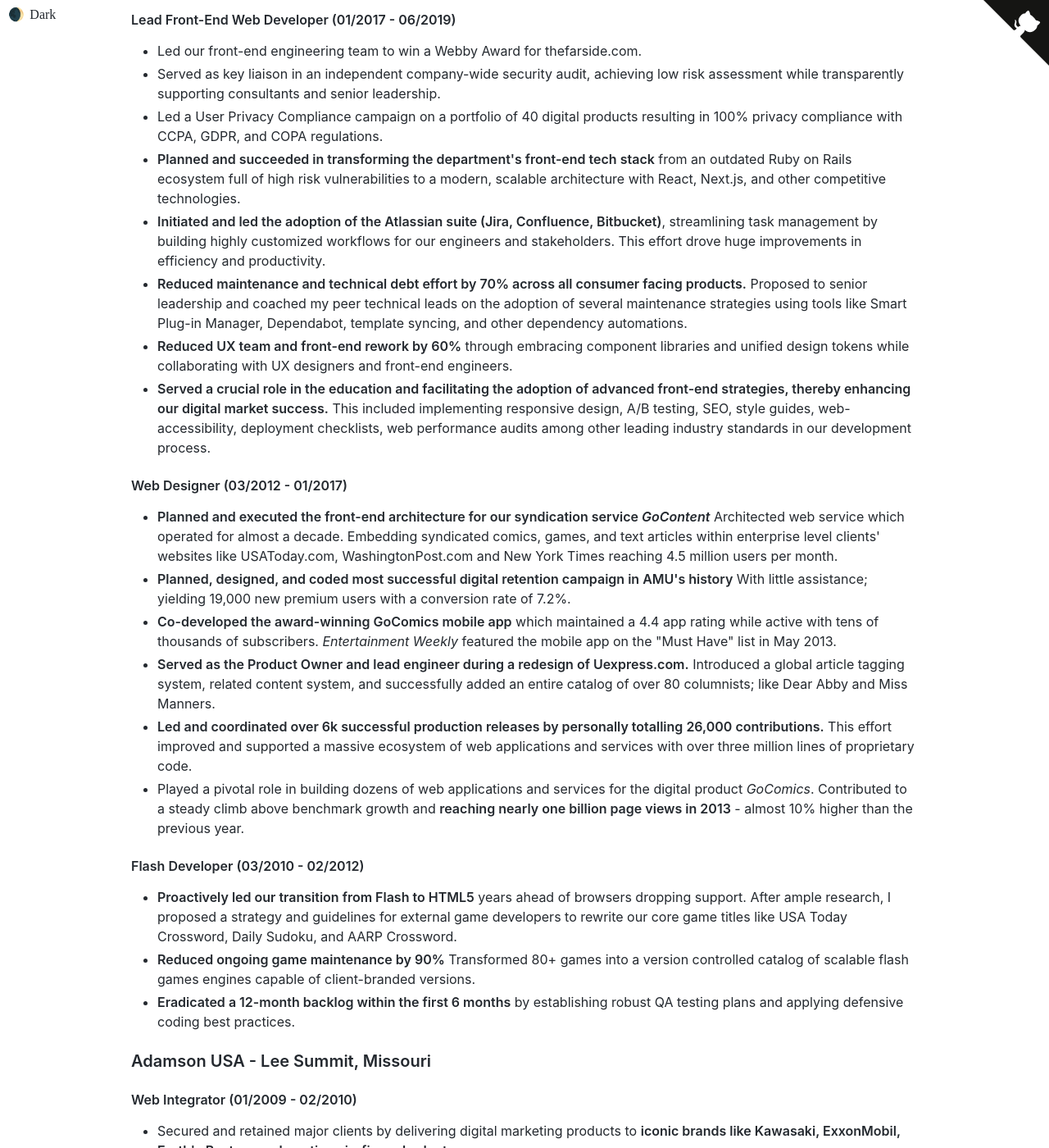
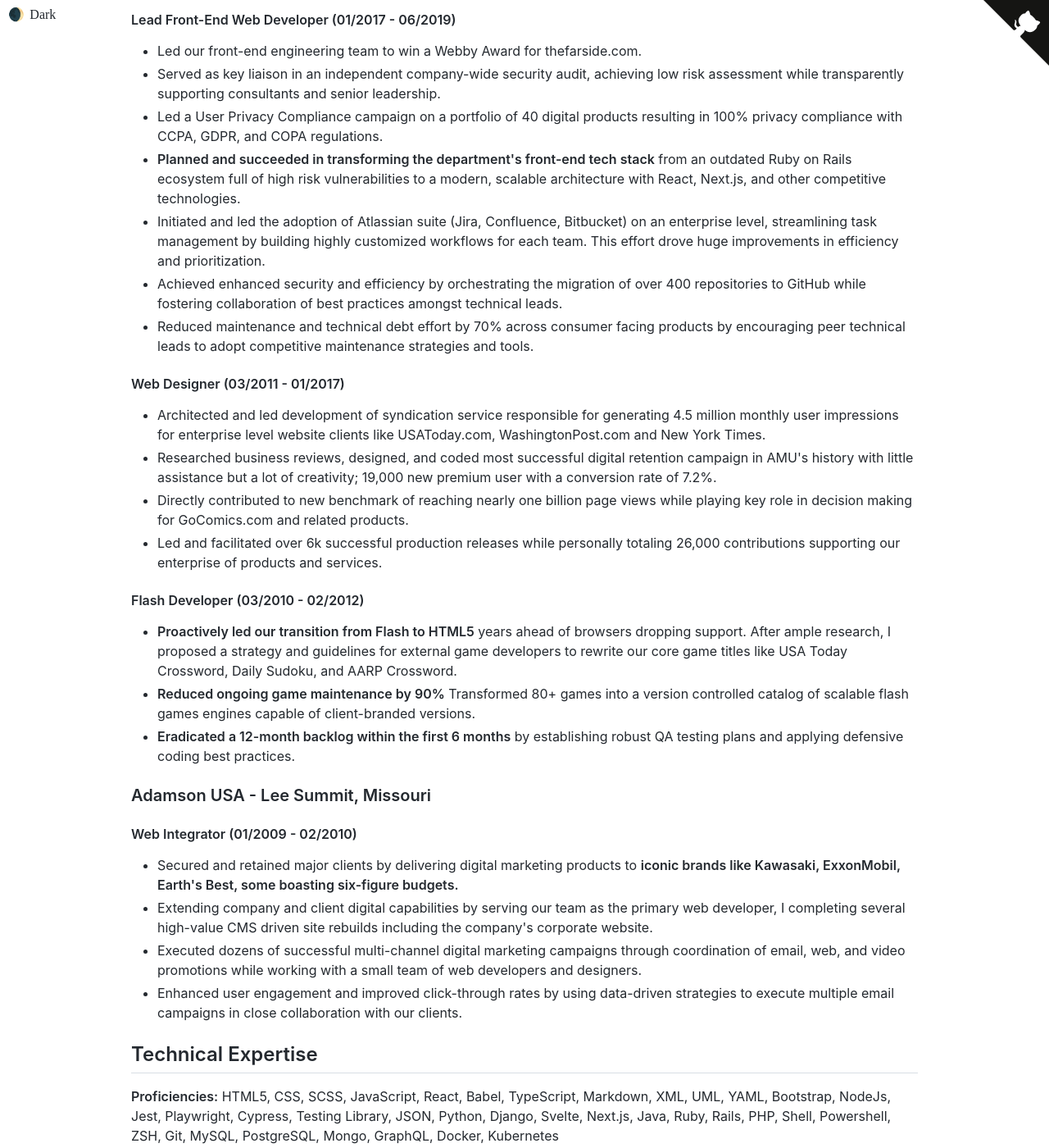
Before and after one commit to abarrows/resume, a Jekyll site: the page formats/index.html, which Jekyll copies as it is, in a window 1280 px wide and 1400 px high, scrolled down 1566 px. Shown: the whole window at 82% size. Built offline with Jekyll 4.4.1, drawn with Linux system fonts in a browser that asks for light colours.

```diff
--- a/formats/index.html
+++ b/formats/index.html
@@ -222,55 +222,16 @@ five minutes, all without leaving VS Code.</strong> The workflow was widely accl
         ecosystem full of high risk vulnerabilities to a modern, scalable architecture with React, Next.js, and other
         competitive technologies.
       </li>
-      <li><strong>Initiated and led the adoption of the Atlassian suite (Jira, Confluence, Bitbucket)</strong>, streamlining task management by building highly customized workflows for our engineers and stakeholders. This effort drove huge improvements in efficiency and productivity.</li>
-      <li>
-        <strong>Reduced maintenance and technical debt effort by 70% across all consumer facing products.</strong> Proposed to senior
-        leadership and coached my peer technical leads on the adoption of several maintenance strategies using tools like Smart Plug-in Manager, Dependabot, template syncing, and other dependency automations.
-      </li>
-      <li>
-        <strong>Reduced UX team and front-end rework by 60%</strong> through embracing component
-        libraries and unified design tokens while collaborating with UX designers and
-        front-end engineers.
-      </li>
-      <li>
-        <strong>Served a crucial role in the education and facilitating the adoption of
-advanced front-end strategies, thereby enhancing our digital market success.</strong>
-        This included implementing responsive design, A/B testing, SEO,
-        style guides, web-accessibility, deployment checklists, web performance audits
-        among other leading industry standards in our development process.
-      </li>
+      <li>Initiated and led the adoption of Atlassian suite (Jira, Confluence, Bitbucket) on an enterprise level, streamlining task management by building highly customized workflows for each team. This effort drove huge improvements in efficiency and prioritization.</li>
+      <li>Achieved enhanced security and efficiency by orchestrating the migration of over 400 repositories to GitHub while fostering collaboration of best practices amongst technical leads.</li>
+      <li>Reduced maintenance and technical debt effort by 70% across consumer facing products by encouraging peer technical leads to adopt competitive maintenance strategies and tools.</li>
     </ul>
-    <h4 id="web-designer-032012---012017"><a class="anchor" aria-hidden="true" tabindex="-1" href="#web-designer-032012---012017"><span class="octicon octicon-link"></span></a>Web Designer (03/2012 - 01/2017)</h4>
+    <h4 id="web-designer-032011---012017"><a class="anchor" aria-hidden="true" tabindex="-1" href="#web-designer-032011---012017"><span class="octicon octicon-link"></span></a>Web Designer (03/2011 - 01/2017)</h4>
     <ul>
-      <li>
-        <strong>Planned and executed the front-end architecture for our syndication service <em>GoContent</em></strong> Architected web service
-        which operated for almost a decade. Embedding syndicated comics, games, and text articles within enterprise level
-        clients' websites like USAToday.com, WashingtonPost.com and New York Times reaching 4.5 million users per month.
-      </li>
-      <li>
-        <strong>Planned, designed, and coded most successful digital retention campaign in AMU's history</strong> With little assistance; yielding
-        19,000 new premium users with a conversion rate of 7.2%.
-      </li>
-      <li>
-        <strong>Co-developed the award-winning GoComics mobile app</strong> which maintained a 4.4
-        app rating while active with tens of thousands of subscribers. <em>Entertainment
-Weekly</em> featured the mobile app on the "Must Have" list in May 2013.
-      </li>
-      <li>
-        <strong>Served as the Product Owner and lead engineer during a redesign of Uexpress.com.</strong> Introduced a global article tagging
-        system, related content system, and successfully added an entire catalog of over 80 columnists; like Dear Abby and Miss
-        Manners.
-      </li>
-      <li>
-        <strong>Led and coordinated over 6k successful production releases by personally
-totalling 26,000 contributions.</strong> This effort improved and supported a massive
-        ecosystem of web applications and services with over three million lines of proprietary code.
-      </li>
-      <li>
-        Played a pivotal role in building dozens of web applications and services for the digital product <em>GoComics</em>.
-        Contributed to a steady climb above benchmark growth and <strong>reaching nearly one billion page views in 2013</strong> - almost
-        10% higher than the previous year.
-      </li>
+      <li>Architected and led development of syndication service responsible for generating 4.5 million monthly user impressions for enterprise level website clients like USAToday.com, WashingtonPost.com and New York Times.</li>
+      <li>Researched business reviews, designed, and coded most successful digital retention campaign in AMU's history with little assistance but a lot of creativity; 19,000 new premium user with a conversion rate of 7.2%.</li>
+      <li>Directly contributed to new benchmark of reaching nearly one billion page views while playing key role in decision making for GoComics.com and related products.</li>
+      <li>Led and facilitated over 6k successful production releases while personally totaling 26,000 contributions supporting our enterprise of products and services.</li>
     </ul>
     <h4 id="flash-developer-032010---022012"><a class="anchor" aria-hidden="true" tabindex="-1" href="#flash-developer-032010---022012"><span class="octicon octicon-link"></span></a>Flash Developer (03/2010 - 02/2012)</h4>
     <ul>
```
Also changed, not shown: formats/index.json (+1 -1 lines), 2 other files.
